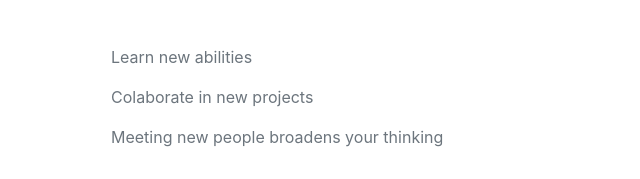
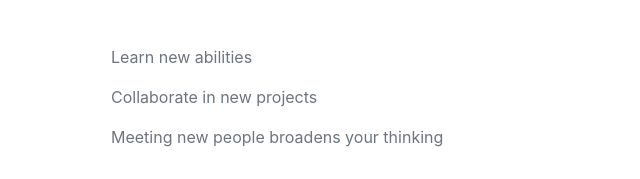
Before and after one commit to jolumapi92/Resume, a plain HTML site: page index.html in a window 1280 px wide. Shown: the part 3893-4072 px from the top of the page, 209-849 px from the left. Drawn offline with nearby package versions, Linux system fonts and the light colour scheme; a web font is replaced by a local one.

Commit message:
added another l

```diff
--- a/index.html
+++ b/index.html
@@ -160,7 +160,7 @@
                 <div class="resume-section-content">
                     <h2 class="mb-5">Interests</h2>
                     <p>Learn new abilities</p>
-                    <p>Colaborate in new projects</p>
+                    <p>Collaborate in new projects</p>
                     <p class="mb-0">Meeting new people broadens your thinking</p>
                 </div>
             </section>
```
